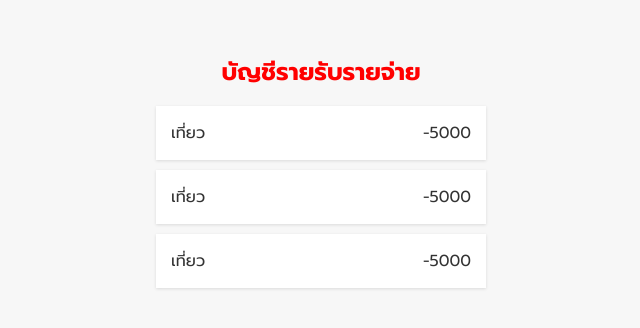
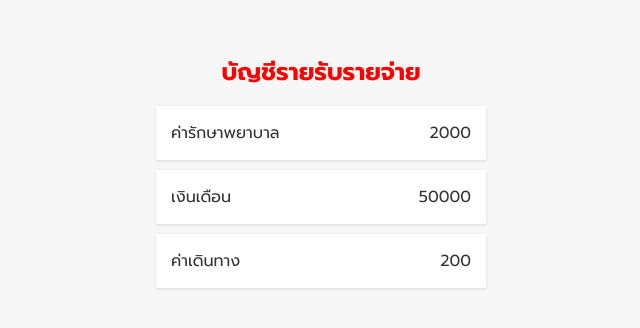
Before and after one commit to Thidtanai/Recap_Knowledge, a React (Create React App) app in the folder Kong/JS_React/react-basic/: page / in a window 1280 px wide. Shown: the part 224-552 px from the top of the page, without its empty margins (319-959 px from the left). Built offline with nearby package versions, Linux system fonts and the light colour scheme.

Commit message:
Update_PropDestruct

```diff
--- a/Kong/JS_React/react-basic/src/components/Item.js
+++ b/Kong/JS_React/react-basic/src/components/Item.js
@@ -1,11 +1,20 @@
-const Item = () => {
-  const name = "เที่ยว";
-  const amount = 5000;
+/* Method1 */
+const Item = (props) => {
+  const {title, amount} = props;
   return (
     <li>
-      {name} <span> -{amount}</span>
+      {title} <span>{amount}</span>
     </li>
   );
 };
 
+/* Method2 */
+// const Item = ({title, amount}) => {
+//   return (
+//     <li>
+//       {title} <span>{amount}</span>
+//     </li>
+//   );
+// };
+
 export default Item;
--- a/Kong/JS_React/react-basic/src/components/Transaction.js
+++ b/Kong/JS_React/react-basic/src/components/Transaction.js
@@ -2,11 +2,17 @@ import Item from "./Item";
 import "./Transaction.css";
 
 const Transaction = () => {
+  const data = [
+    { title: "ค่ารักษาพยาบาล", amount: "2000" },
+    { title: "เงินเดือน", amount: "50000" },
+    { title: "ค่าเดินทาง", amount: "200" },
+    { title: "ค่าเช่าห้อง", amount: "3000" },
+  ];
   return (
     <ul className="item-list">
-      <Item />
-      <Item />
-      <Item />
+      <Item title={data[0].title} amount={data[0].amount} />
+      <Item title={data[1].title} amount={data[1].amount} />
+      <Item title={data[2].title} amount={data[2].amount} />
     </ul>
   );
 };
```
